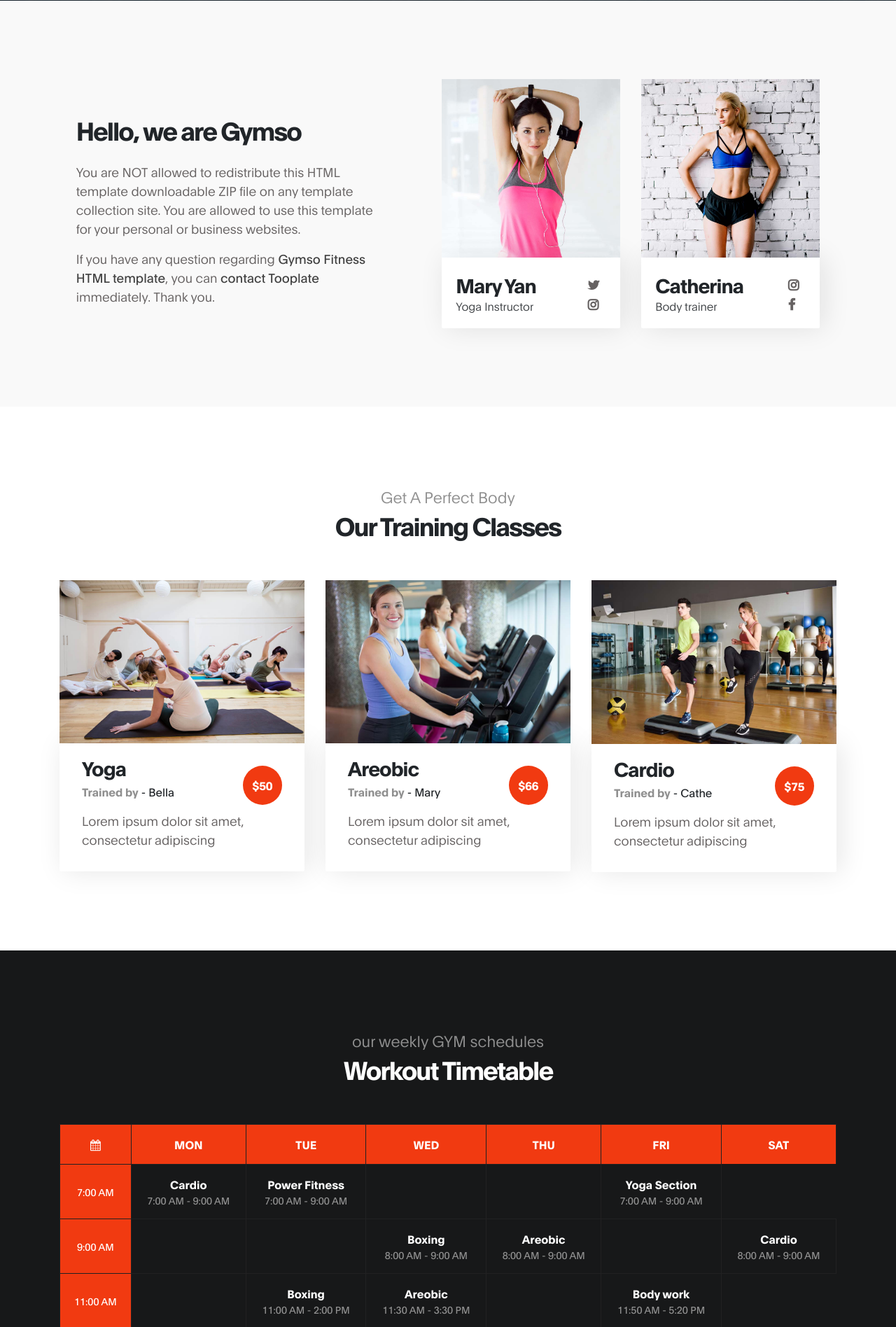
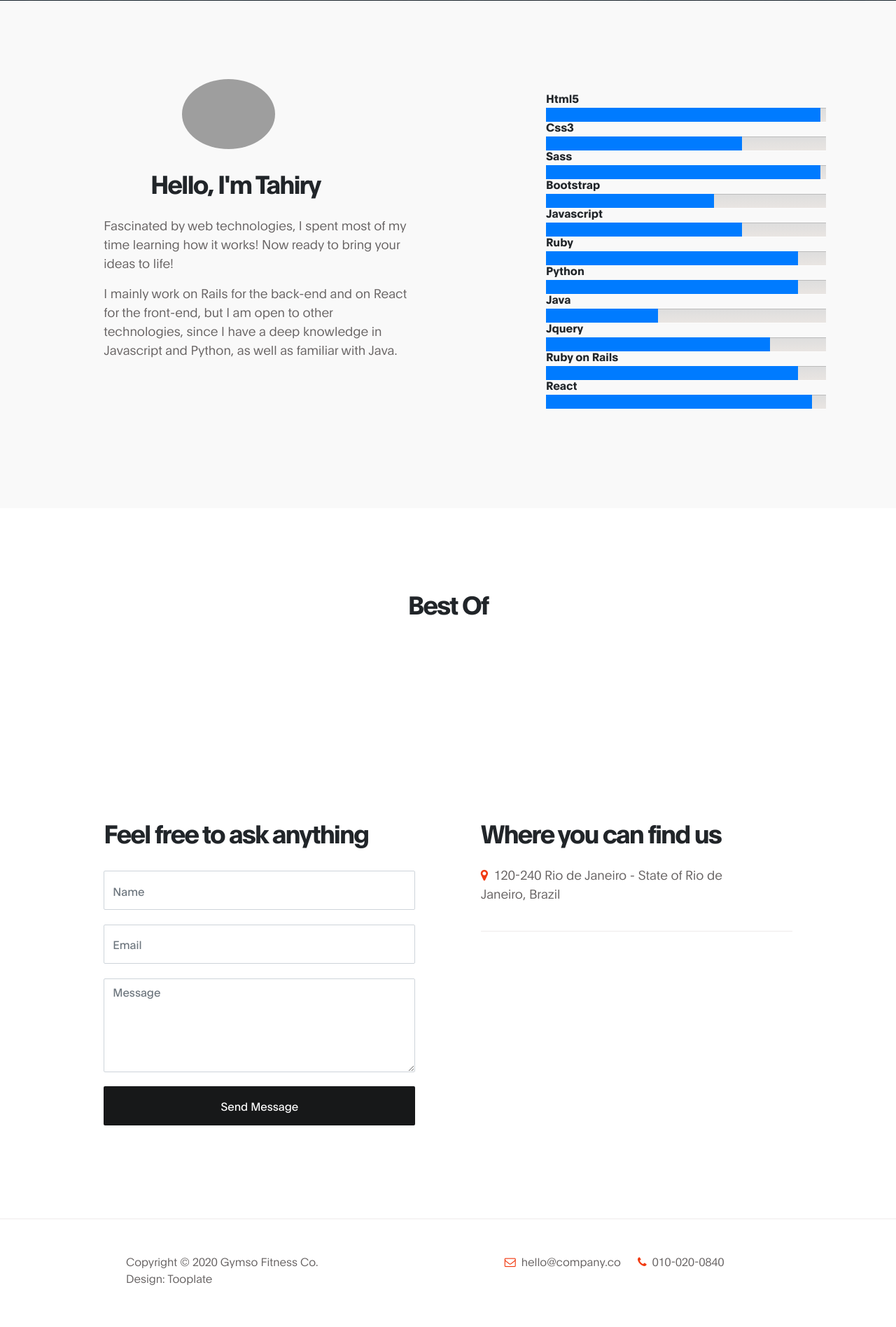
Before and after one commit to tahiry-dev/tahiry-dev.github.io, a PHP site: page / in a window 1280 px wide. Shown: the part 799-2695 px from the top of the page at 70% size. After the commit the page ends 2635 px from the top, so only its background shows below. Run offline with PHP 8.4, Linux system fonts and the light colour scheme; a map, chart or similar area stays blank; some libraries are stand-ins or nearby versions; grey boxes are pictures that could not be loaded.

Commit message:
add about section

```diff
--- a/css/tooplate-gymso-style.css
+++ b/css/tooplate-gymso-style.css
@@ -404,76 +404,75 @@ https://www.tooplate.com/view/2119-gymso-fitness
 
 
   /*---------------------------------------
-     SCHEDULE
+      skills & Bar
   -----------------------------------------*/
 
-  .schedule {
-    background: var(--dark-color);
-  }
+#resumeProficiencies {
+	float: left;
+	clear: right;
+	width: 500px;
+	margin: 20px 0px 30px 30px;
+}
 
-  .schedule-table {
-    display: table;
-    border: 0;
-    text-align: center;
-  }
+#resumeProficienciesTop {
+	float: left;
+	clear: right;
+	width: 100%;
+	margin: -5px 0px 0px 0px;
+	text-align: left;
+	font-weight: 600;
+}
 
-  .schedule-table strong,
-  .schedule-table span {
-    display: block;
-    text-align: center;
-  }
+#resumeProficienciesBottom {
+	float: left;
+	clear: right;
+	width: 80%;
+	margin: 2px 0px 0px 0px;
+}
 
-  .schedule-table strong {
-    color: var(--white-color);
-  }
+.progress {
+	background:#e9e5e2;
+	background-image: -webkit-gradient(linear, left top, left bottom, from(#dddddd), to(#e9e5e2));
+	background-image: -webkit-linear-gradient(top, #dddddd, #e9e5e2);
+	background-image: -moz-linear-gradient(top, #dddddd, #e9e5e2);
+	background-image: -ms-linear-gradient(top, #dddddd, #e9e5e2);
+	background-image: -o-linear-gradient(top, #dddddd, #e9e5e2);
+	background-image: linear-gradient(top, #dddddd, #e9e5e2);
+	height:20px;
+	border-radius: 0px;
+	-moz-box-shadow: 0 1px 0px #bebbb9 inset, 0 1px 0 #fcfcfc;
+	-webkit-box-shadow: 0 1px 0px #bebbb9 inset, 0 1px 0 #fcfcfc;
+	box-shadow: 0 1px 0px #bbbbbb inset, 0 1px 0 #fcfcfc;
+}
 
-  .schedule-table span {
-    color: var(--gray-color);
-  }
+.adobe, .html, .css, .jquery, .javascript, .bootstrap, .wordpress, .ui, .ux, .rwd, .mobile, .rapidproto {
 
-  .schedule-table span,
-  .schedule-table small {
-    font-size: var(--menu-font-size);
-    text-transform: uppercase;
-  }
-
-  .schedule-table small {
-    position: relative;
-    top: 10px;
-  }
-
-  .table .thead-light th,
-  .schedule-table tr td:first-child {
-    background: var(--primary-color);
-    border: 1px solid #212122;
-    color: var(--white-color);
-  }
-
-  .schedule-table .thead-light th {
-    border-bottom: 0;
-    text-transform: uppercase;
-  }
-
-  .table-bordered td,
-  .table-bordered th {
-    border: 1px solid #212122;
-  }
-
-  .table-bordered td {
-    padding-bottom: 22px;
-  }
-
-  .table td, .table th {
-    padding: 1rem;
-  }
+ -webkit-transition: width 4.50s ease !important;
+ -moz-transition: width 4.50s ease !important;
+   -o-transition: width 4.50s ease !important;
+      transition: width 4.50s ease !important;
+ }
 
 
   /*---------------------------------------
-      ABOUT & TEAM
+      ABOUT
   -----------------------------------------*/
 
   .about {
     background: var(--about-bg-color);
+  }
+
+  .id-container{
+    margin-left: 25%;
+  }
+
+  .id-photo {
+    width: 40%;
+    border-radius: 100%;
+  }
+
+  .id-healine {
+    margin-left: 15%;
   }
 
   .about-working-hours {
--- a/index.html
+++ b/index.html
@@ -94,57 +94,148 @@
     <section class="about section" id="about">
         <div class="container">
             <div class="row">
+                <div class="mb-lg-0 mb-4 col-md-5 mx-auto col-12">
+                    <div class="id-container"><img class="id-photo mb-4" data-aos="fade-up" data-aos-delay="300"
+                            src="images/tahiry.jpg" alt="tahiry photo" /></div>
+                    <h2 class="mb-4 id-healine" data-aos="fade-up" data-aos-delay="300">Hello, I'm Tahiry</h2>
 
-                <div class="mt-lg-5 mb-lg-0 mb-4 col-lg-5 col-md-10 mx-auto col-12">
+                    <p data-aos="fade-up" data-aos-delay="400">Fascinated by web technologies, I spent most of my
+                        time learning how it works! Now ready to bring your ideas to life!</p>
 
-                    <h2 class="mb-4" data-aos="fade-up" data-aos-delay="300">Hello, we are Gymso</h2>
-
-                    <p data-aos="fade-up" data-aos-delay="400">You are NOT allowed to redistribute this HTML template
-                        downloadable ZIP file on any template collection site. You are allowed to use this template for
-                        your personal or business websites.</p>
-
-                    <p data-aos="fade-up" data-aos-delay="500">If you have any question regarding <a rel="nofollow"
-                            href="https://www.tooplate.com/view/2119-gymso-fitness" target="_parent">Gymso Fitness HTML
-                            template</a>, you can <a rel="nofollow" href="https://www.tooplate.com/contact"
-                            target="_parent">contact Tooplate</a> immediately. Thank you.</p>
-
+                    <p data-aos="fade-up" data-aos-delay="500">I mainly work on Rails for the back-end and on React for
+                        the front-end, but I am open to other technologies,
+                        since I have a deep knowledge in Javascript and Python, as well as familiar with Java.
                 </div>
 
-                <div class="ml-lg-auto col-lg-3 col-md-6 col-12" data-aos="fade-up" data-aos-delay="700">
-                    <div class="team-thumb">
-                        <img src="images/team/team-image.jpg" class="img-fluid" alt="Trainer">
+                <div class="ml-lg-auto col-md-5 col-12" data-aos="fade-up" data-aos-delay="700">
+                    <div id="resumeProficiencies">
+                        <div id="resumeProficienciesTop">Html5</div>
+                        <!--END resumeProficienciesTop-->
 
-                        <div class="team-info d-flex flex-column">
+                        <div id="resumeProficienciesBottom">
+                            <div class="progress">
+                                <div class="html progress-bar progress-bar-info" role="progressbar" style="width: 0%">
+                                </div>
+                            </div>
+                        </div>
+                        <!--END resumeProficienciesBottom-->
 
-                            <h3>Mary Yan</h3>
-                            <span>Yoga Instructor</span>
+                        <div id="resumeProficienciesTop">Css3</div>
+                        <!--END resumeProficienciesTop-->
 
-                            <ul class="social-icon mt-3">
-                                <li><a href="#" class="fa fa-twitter"></a></li>
-                                <li><a href="#" class="fa fa-instagram"></a></li>
-                            </ul>
+                        <div id="resumeProficienciesBottom">
+                            <div class="progress">
+                                <div class="css progress-bar progress-bar-info" role="progressbar" style="width: 0%">
+                                </div>
+                            </div>
                         </div>
+                        <!--END resumeProficienciesBottom-->
+
+                        <div id="resumeProficienciesTop">Sass</div>
+                        <!--END resumeProficienciesTop-->
+
+                        <div id="resumeProficienciesBottom">
+                            <div class="progress">
+                                <div class="lesssass progress-bar progress-bar-info" role="progressbar"
+                                    style="width: 0%">
+                                </div>
+                            </div>
+                        </div>
+                        <!--END resumeProficienciesBottom-->
+
+                        <div id="resumeProficienciesTop">Bootstrap</div>
+                        <!--END resumeProficienciesTop-->
+
+                        <div id="resumeProficienciesBottom">
+                            <div class="progress">
+                                <div class="bootstrap progress-bar progress-bar-info" role="progressbar"
+                                    style="width: 0%">
+                                </div>
+                            </div>
+                        </div>
+                        <!--END resumeProficienciesBottom-->
+
+                        <div id="resumeProficienciesTop">Javascript</div>
+                        <!--END resumeProficienciesTop-->
+
+                        <div id="resumeProficienciesBottom">
+                            <div class="progress">
+                                <div class="javascript progress-bar progress-bar-info" role="progressbar"
+                                    style="width: 0%">
+                                </div>
+                            </div>
+                        </div>
+                        <!--END resumeProficienciesBottom-->
+
+                        <div id="resumeProficienciesTop">Ruby</div>
+                        <!--END resumeProficienciesTop-->
+
+                        <div id="resumeProficienciesBottom">
+                            <div class="progress">
+                                <div class="ruby progress-bar progress-bar-info" role="progressbar" style="width: 0%">
+                                </div>
+                            </div>
+                        </div>
+                        <!--END resumeProficienciesBottom-->
+
+                        <div id="resumeProficienciesTop">Python</div>
+                        <!--END resumeProficienciesTop-->
+
+                        <div id="resumeProficienciesBottom">
+                            <div class="progress">
+                                <div class="python progress-bar progress-bar-info" role="progressbar" style="width: 0%">
+                                </div>
+                            </div>
+                        </div>
+                        <!--END resumeProficienciesBottom-->
+
+                        <div id="resumeProficienciesTop">Java</div>
+                        <!--END resumeProficienciesTop-->
+
+                        <div id="resumeProficienciesBottom">
+                            <div class="progress">
+                                <div class="java progress-bar progress-bar-info" role="progressbar" style="width: 0%">
+                                </div>
+                            </div>
+                        </div>
+                        <!--END resumeProficienciesBottom-->
+
+                        <div id="resumeProficienciesTop">Jquery</div><!-- END resumeProficienciesTop -->
+
+                        <div id="resumeProficienciesBottom">
+                            <div class="progress">
+                                <div class="jquery progress-bar progress-bar-info" role="progressbar" style="width: 0%">
+                                </div>
+                            </div>
+                        </div>
+                        <!--END resumeProficienciesBottom-->
+
+
+
+                        <div id="resumeProficienciesTop">Ruby on Rails</div>
+                        <!--END resumeProficienciesTop-->
+
+                        <div id="resumeProficienciesBottom">
+                            <div class="progress">
+                                <div class="rails progress-bar progress-bar-info" role="progressbar" style="width: 0%">
+                                </div>
+                            </div>
+                        </div><!-- ENDresumeProficienciesBottom-->
+
+                        <div id="resumeProficienciesTop">React</div>
+                        <!--END resumeProficienciesTop-->
+
+                        <div id="resumeProficienciesBottom">
+                            <div class="progress">
+                                <div class="react progress-bar progress-bar-info" role="progressbar" style="width: 0%">
+                                </div>
+                            </div>
+                        </div>
+                        <!--END resumeProficienciesBottom-->
+
+
                     </div>
                 </div>
-
-                <div class="mr-lg-auto mt-5 mt-lg-0 mt-md-0 col-lg-3 col-md-6 col-12" data-aos="fade-up"
-                    data-aos-delay="800">
-                    <div class="team-thumb">
-                        <img src="images/team/team-image01.jpg" class="img-fluid" alt="Trainer">
-
-                        <div class="team-info d-flex flex-column">
-
-                            <h3>Catherina</h3>
-                            <span>Body trainer</span>
-
-                            <ul class="social-icon mt-3">
-                                <li><a href="#" class="fa fa-instagram"></a></li>
-                                <li><a href="#" class="fa fa-facebook"></a></li>
-                            </ul>
-                        </div>
-                    </div>
-                </div>
-
             </div>
         </div>
     </section>
@@ -156,174 +247,25 @@
             <div class="row">
 
                 <div class="col-lg-12 col-12 text-center mb-5">
-                    <h6 data-aos="fade-up">Get A Perfect Body</h6>
 
-                    <h2 data-aos="fade-up" data-aos-delay="200">Our Training Classes</h2>
+                    <h2 data-aos="fade-up" data-aos-delay="200">Best Of</h2>
                 </div>
 
                 <div class="col-lg-4 col-md-6 col-12" data-aos="fade-up" data-aos-delay="400">
-                    <div class="class-thumb">
-                        <img src="images/class/yoga-class.jpg" class="img-fluid" alt="Class">
 
-                        <div class="class-info">
-                            <h3 class="mb-1">Yoga</h3>
-
-                            <span><strong>Trained by</strong> - Bella</span>
-
-                            <span class="class-price">$50</span>
-
-                            <p class="mt-3">Lorem ipsum dolor sit amet, consectetur adipiscing</p>
-                        </div>
-                    </div>
                 </div>
 
                 <div class="mt-5 mt-lg-0 mt-md-0 col-lg-4 col-md-6 col-12" data-aos="fade-up" data-aos-delay="500">
-                    <div class="class-thumb">
-                        <img src="images/class/crossfit-class.jpg" class="img-fluid" alt="Class">
 
-                        <div class="class-info">
-                            <h3 class="mb-1">Areobic</h3>
-
-                            <span><strong>Trained by</strong> - Mary</span>
-
-                            <span class="class-price">$66</span>
-
-                            <p class="mt-3">Lorem ipsum dolor sit amet, consectetur adipiscing</p>
-                        </div>
-                    </div>
                 </div>
 
                 <div class="mt-5 mt-lg-0 col-lg-4 col-md-6 col-12" data-aos="fade-up" data-aos-delay="600">
-                    <div class="class-thumb">
-                        <img src="images/class/cardio-class.jpg" class="img-fluid" alt="Class">
 
-                        <div class="class-info">
-                            <h3 class="mb-1">Cardio</h3>
-
-                            <span><strong>Trained by</strong> - Cathe</span>
-
-                            <span class="class-price">$75</span>
-
-                            <p class="mt-3">Lorem ipsum dolor sit amet, consectetur adipiscing</p>
-                        </div>
-                    </div>
                 </div>
 
             </div>
         </div>
     </section>
-
-
-    <!-- SCHEDULE -->
-    <section class="schedule section" id="schedule">
-        <div class="container">
-            <div class="row">
-
-                <div class="col-lg-12 col-12 text-center">
-                    <h6 data-aos="fade-up">our weekly GYM schedules</h6>
-
-                    <h2 class="text-white" data-aos="fade-up" data-aos-delay="200">Workout Timetable</h2>
-                </div>
-
-                <div class="col-lg-12 py-5 col-md-12 col-12">
-                    <table class="table table-bordered table-responsive schedule-table" data-aos="fade-up"
-                        data-aos-delay="300">
-
-                        <thead class="thead-light">
-                            <th><i class="fa fa-calendar"></i></th>
-                            <th>Mon</th>
-                            <th>Tue</th>
-                            <th>Wed</th>
-                            <th>Thu</th>
-                            <th>Fri</th>
-                            <th>Sat</th>
-                        </thead>
-
-                        <tbody>
-                            <tr>
-                                <td><small>7:00 am</small></td>
-                                <td>
-                                    <strong>Cardio</strong>
-                                    <span>7:00 am - 9:00 am</span>
-                                </td>
-                                <td>
-                                    <strong>Power Fitness</strong>
-                                    <span>7:00 am - 9:00 am</span>
-                                </td>
-                                <td></td>
-                                <td></td>
-                                <td>
-                                    <strong>Yoga Section</strong>
-                                    <span>7:00 am - 9:00 am</span>
-                                </td>
-                            </tr>
-
-                            <tr>
-                                <td><small>9:00 am</small></td>
-                                <td></td>
-                                <td></td>
-                                <td>
-                                    <strong>Boxing</strong>
-                                    <span>8:00 am - 9:00 am</span>
-                                </td>
-                                <td>
-                                    <strong>Areobic</strong>
-                                    <span>8:00 am - 9:00 am</span>
-                                </td>
-                                <td></td>
-                                <td>
-                                    <strong>Cardio</strong>
-                                    <span>8:00 am - 9:00 am</span>
-                                </td>
-                            </tr>
-
-                            <tr>
-                                <td><small>11:00 am</small></td>
-                                <td></td>
-                                <td>
-                                    <strong>Boxing</strong>
-                                    <span>11:00 am - 2:00 pm</span>
-                                </td>
-                                <td>
-                                    <strong>Areobic</strong>
-                                    <span>11:30 am - 3:30 pm</span>
-                                </td>
-                                <td></td>
-                                <td>
-                                    <strong>Body work</strong>
-                                    <span>11:50 am - 5:20 pm</span>
-                                </td>
-                            </tr>
-
-                            <tr>
-                                <td><small>2:00 pm</small></td>
-                                <td>
-                                    <strong>Boxing</strong>
-                                    <span>2:00 pm - 4:00 pm</span>
-                                </td>
-                                <td>
-                                    <strong>Power lifting</strong>
-                                    <span>3:00 pm - 6:00 pm</span>
-                                </td>
-                                <td></td>
-                                <td>
-                                    <strong>Cardio</strong>
-                                    <span>6:00 pm - 9:00 pm</span>
-                                </td>
-                                <td></td>
-                                <td>
-                                    <strong>Crossfit</strong>
-                                    <span>5:00 pm - 7:00 pm</span>
-                                </td>
-                            </tr>
-                        </tbody>
-                    </table>
-                </div>
-
-            </div>
-        </div>
-    </section>
-
 
     <!-- CONTACT -->
     <section class="contact section" id="contact">
@@ -445,6 +387,8 @@
     <script src="js/aos.js"></script>
     <script src="js/smoothscroll.js"></script>
     <script src="js/custom.js"></script>
+    <script src="js/skills-bar.js"></script>
+
 
 </body>
 
```
Also changed, not shown: js/skills-bar.js (added, +13 -0 lines), 1 other file.
